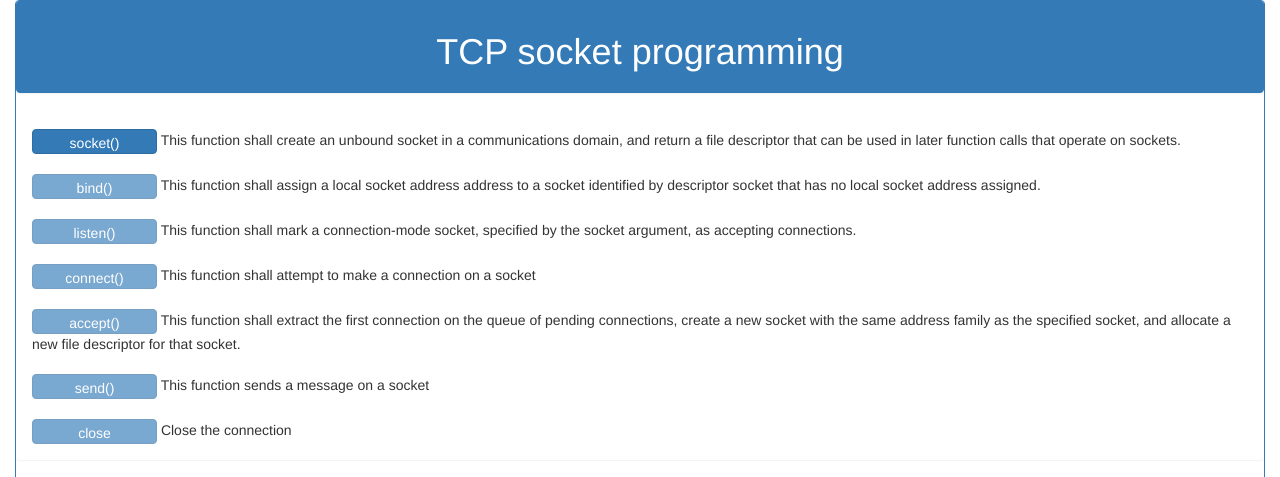
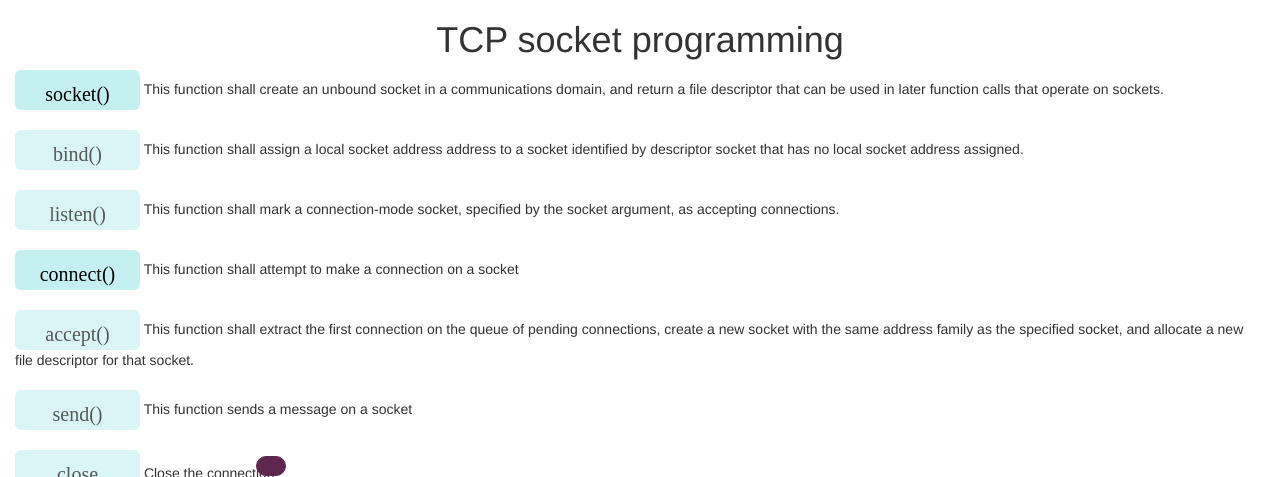
Before and after one commit to sdew021/OS-Concepts-Sim, a Django app: page /synchro/socket/demo/1/ in a window 1280 px wide; the page is wider, and only the part inside the window is pictured. Shown: the top 477 px of that part. Run offline with Django 3.2, Linux system fonts and the light colour scheme; some libraries are stand-ins or nearby versions.

Commit message:
modified socket programming layout

```diff
--- a/ossim/synchro/templates/synchro/TCP.html
+++ b/ossim/synchro/templates/synchro/TCP.html
@@ -1,66 +1,230 @@
 <!DOCTYPE html>
 
 <style>
+
+    #submit {
+  background-color: #c5f0f1;
+  padding: .5em;
+  -moz-border-radius: 5px;
+  -webkit-border-radius: 5px;
+  border-radius: 6px;
+  color: #000;
+  width : 125px;
+  height : 40px;
+  font-family: 'Oswald';
+  font-size: 20px;
+  text-decoration: none;
+  border: none;
+}
+
+#submit:hover {
+  border: none;
+  background: #ebc4f2;
+  box-shadow: 0px 0px 1px #777;
+}
+
+#socket {
+  background-color: #c5f0f1;
+  padding: .5em;
+  -moz-border-radius: 5px;
+  -webkit-border-radius: 5px;
+  border-radius: 6px;
+  color: #000;
+  width : 125px;
+  height : 40px;
+  font-family: 'Oswald';
+  font-size: 20px;
+  text-decoration: none;
+  border: none;
+}
+#socket:hover {
+  border: none;
+  background: #ebc4f2;
+  box-shadow: 0px 0px 1px #777;
+}
+
+#bind {
+  background-color: #c5f0f1;
+  padding: .5em;
+  -moz-border-radius: 5px;
+  -webkit-border-radius: 5px;
+  border-radius: 6px;
+  color: #000;
+  width : 125px;
+  height : 40px;
+  font-family: 'Oswald';
+  font-size: 20px;
+  text-decoration: none;
+  border: none;
+}
+#bind:hover {
+  border: none;
+  background: #ebc4f2;
+  box-shadow: 0px 0px 1px #777;
+}
+
+#listen {
+  background-color: #c5f0f1;
+  padding: .5em;
+  -moz-border-radius: 5px;
+  -webkit-border-radius: 5px;
+  border-radius: 6px;
+  color: #000;
+  width : 125px;
+  height : 40px;
+  font-family: 'Oswald';
+  font-size: 20px;
+  text-decoration: none;
+  border: none;
+}
+#listen:hover {
+  border: none;
+  background: #ebc4f2;
+  box-shadow: 0px 0px 1px #777;
+}
+
+#connect {
+  background-color: #c5f0f1;
+  padding: .5em;
+  -moz-border-radius: 5px;
+  -webkit-border-radius: 5px;
+  border-radius: 6px;
+  color: #000;
+  width : 125px;
+  height : 40px;
+  font-family: 'Oswald';
+  font-size: 20px;
+  text-decoration: none;
+  border: none;
+}
+#connect:hover {
+  border: none;
+  background: #ebc4f2;
+  box-shadow: 0px 0px 1px #777;
+}
+
+#accept {
+  background-color: #c5f0f1;
+  padding: .5em;
+  -moz-border-radius: 5px;
+  -webkit-border-radius: 5px;
+  width : 125px;
+  height : 40px;
+  border-radius: 6px;
+  color: #000;
+  font-family: 'Oswald';
+  font-size: 20px;
+  text-decoration: none;
+  border: none;
+}
+#accept:hover {
+  border: none;
+  background: #ebc4f2;
+  box-shadow: 0px 0px 1px #777;
+}
+
+#move {
+  background-color: #c5f0f1;
+  padding: .5em;
+  -moz-border-radius: 5px;
+  -webkit-border-radius: 5px;
+  border-radius: 6px;
+  color: #000;
+  font-family: 'Oswald';
+  font-size: 20px;
+  text-decoration: none;
+  border: none;
+  width : 125px;
+  height : 40px;
+}
+#move:hover {
+  border: none;
+  background: #ebc4f2;
+  box-shadow: 0px 0px 1px #777;
+}
+
+#close {
+  background-color: #c5f0f1;
+  padding: .5em;
+  width : 125px;
+  height : 40  -moz-border-radius: 5px;
+  -webkit-border-radius: 5px;
+  border-radius: 6px;
+  color: #000;
+  font-family: 'Oswald';
+  font-size: 20px;
+  text-decoration: none;
+  border: none;
+}
+#close:hover {
+  border: none;
+  background: #ebc4f2;
+  box-shadow: 0px 0px 1px #777;
+}
   #container {
   width: 953px;
   height: 5px;
   position: absolute;
-  background: white;
-  top: 88%;
+  background: #5E2750;
+  top: 68%;
   left: 18%;
   }
   #animate {
   width: 50px;
   height: 5px;
   position: absolute;
-  background-color: white;
+  background-color: #5E2750;
   top: 0%;
   left: 0%;
   opacity: 0;
   }
+
+    body{
+    background-color : #5E2750;
+    color: #ebc4f2;
+    }
+
 </style>
 
 <head>
-  <link rel="stylesheet" href="https://maxcdn.bootstrapcdn.com/bootstrap/3.3.7/css/bootstrap.min.css">
+  <link href="css/bootstrap.min.css" rel="stylesheet">
 </head>
 
 <body>
   <!-- jQuery (necessary for Bootstrap's JavaScript plugins) -->
   <script src="https://ajax.googleapis.com/ajax/libs/jquery/1.12.4/jquery.min.js"></script>
   <!-- Include all compiled plugins (below), or include individual files as needed -->
-  <script src="https://maxcdn.bootstrapcdn.com/bootstrap/3.3.7/js/bootstrap.min.js"></script>
+  <script src="js/bootstrap.min.js"></script>
   <div class="container-fluid">
-  <div class="panel panel-primary">
-  <div class="panel panel-heading">
     <center><h1>TCP socket programming</h1></center>
-    </div>
-    <div class="panel panel-body">
-    <button class="btn btn-primary" type ="button", onclick ="socket()", style ="height:25px;width:125px;line-height:1">socket()</button> This  function shall create an unbound socket in a communications domain, and return a file descriptor that can be used in later function calls that operate on sockets.
+    <button id = "socket" class="btn btn-primary" type ="button", onclick ="socket()">socket()</button> This  function shall create an unbound socket in a communications domain, and return a file descriptor that can be used in later function calls that operate on sockets.
     <br/><br/>
-    <button id  = "bind" class="btn btn-primary" type ="button", onclick ="bind()", style ="height:25px;width:125px;line-height:1" disabled>bind()</button> This function shall assign a local socket address address to a socket identified by descriptor socket that has no local socket address assigned.
+    <button id  ="bind" class="btn btn-primary" type ="button", onclick ="bind()"disabled>bind()</button> This function shall assign a local socket address address to a socket identified by descriptor socket that has no local socket address assigned.
     <br/><br/>
-    <button id ="listen" class="btn btn-primary" type ="button", onclick ="listen()", style ="height:25px;width:125px;line-height:1" disabled>listen()</button> This function shall mark a connection-mode socket, specified by the socket argument, as accepting connections.
+    <button id ="listen" class="btn btn-primary" type ="button", onclick ="listen()"disabled>listen()</button> This function shall mark a connection-mode socket, specified by the socket argument, as accepting connections.
     <br/><br/>
-    <button id ="connect" class="btn btn-primary" type ="button", onclick ="connect()", style ="height:25px;width:125px;line-height:1" disabled>connect()</button> This function shall attempt to make a connection on a socket
+    <button id ="connect" class="btn btn-primary" type ="button", onclick ="connect()">connect()</button> This function shall attempt to make a connection on a socket
     <br/><br/>
-    <button id  ="accept"  class="btn btn-primary" type ="button", onclick ="accept()", style ="height:25px;width:125px;line-height:1" disabled>accept()</button> This function shall extract the first connection on the queue of pending connections, create a new socket with the same address family as the specified socket, and allocate a new file descriptor for that socket.
+    <button id  ="accept"  class="btn btn-primary" type ="button", onclick ="accept()" disabled>accept()</button> This function shall extract the first connection on the queue of pending connections, create a new socket with the same address family as the specified socket, and allocate a new file descriptor for that socket.
     <br/><br/>
-    <button id ="move" class="btn btn-primary" type ="button", onclick ="myMove()", style ="height:25px;width:125px;line-height:1" disabled>send()</button> This function sends a message on a socket
+    <button id ="move" class="btn btn-primary" type ="button", onclick ="myMove()"disabled>send()</button> This function sends a message on a socket
     <br/><br/>
-    <button id ="close" class="btn btn-primary" type ="button", onclick ="closee()", style ="height:25px;width:125px;line-height:1" disabled>close</button> Close the connection
-    </div>
-</div>
-    <button type = "button", id ="server", name = "server", style="height:125px;width:125px;position:absolute;top:80%;left:10%;border-radius:125px;border:1px solid #000">Server </button>
-    <button type = "button", id ="client", name = "client", style="height:125px;width:125px;position:absolute;top:80%;left:80%;border-radius:125px;border:1px solid #000">Client </button>
+    <button id ="close" class="btn btn-primary" type ="button", onclick ="closee()" disabled>close</button> Close the connection
 
-    <button type = "button", id ="one", name = "one", style="height:30px;width:30px;position:absolute;top:81%;left:18%;border-radius:30px;border:1px solid #FFFFFF;background-color:#FFFFFF"></button>
-    <button type = "button", id ="two", name = "two", style="height:30px;width:30px;position:absolute;top:86%;left:19%;border-radius:30px;border:1px solid #FFFFFF;background-color:#FFFFFF"></button>
-    <button type = "button", id ="three", name = "three", style="height:30px;width:30px;position:absolute;top:91%;left:18%;border-radius:30px;border:1px solid #FFFFFF;background-color:#FFFFFF"></button>
-    <button type = "button", id ="four", name = "four", style="height:30px;width:30px;position:absolute;top:77%;left:20%;border-radius:30px;border:1px solid #FFFFFF;background-color:#FFFFFF"></button>
-    <button type = "button", id ="five", name = "five", style="height:30px;width:30px;position:absolute;top:86%;left:22%;border-radius:30px;border:1px solid #FFFFFF;background-color:#FFFFFF"></button>
-    <button type = "button", id ="six", name = "six", style="height:30px;width:30px;position:absolute;top:95%;left:20%;border-radius:30px;border:1px solid #FFFFFF;background-color:#FFFFFF"></button>
+    <button type = "button", id ="server", name = "server", style="background-color: #5E2750;color:#5E2750;height:25px;width:140px;position:absolute;top:72%;left:10%;border-radius:25px;border:1px solid #5E2750">Server </button>
+    <input type="image" name="imgbtn" src="http://icons.iconarchive.com/icons/oxygen-icons.org/oxygen/128/Devices-computer-icon.png"  alt="Tool Tip", style="position:absolute;top:60%;left:10%;  ">
 
-    <button type = "button", id ="connection", name = "connection", style="height:5px;width:953px;position:absolute;top:88%;left:18%;background-color:white;border:1px solid #FFFFFF"> </button>
+    <button type = "button", id ="client", name = "client", style="background-color: #5E2750;color:#5E2750;height:25px;width:140px;position:absolute;top:72%;left:80%;border-radius:25px;border:1px solid #5E2750">Client </button>
+    <input type="image" name="imgbtn" src="http://icons.iconarchive.com/icons/oxygen-icons.org/oxygen/128/Devices-computer-icon.png"  alt="Tool Tip", style="position:absolute;top:60%;left:80%;  ">
+
+    <button type = "button", id ="one", name = "one", style="height:20px;width:30px;position:absolute;top:61%;left:18%;border-radius:30px;border:1px solid #5E2750;background-color:#5E2750"></button>
+    <button type = "button", id ="two", name = "two", style="height:20px;width:30px;position:absolute;top:66%;left:19%;border-radius:30px;border:1px solid #5E2750;background-color:#5E2750"></button>
+    <button type = "button", id ="three", name = "three", style="height:20px;width:30px;position:absolute;top:71%;left:18%;border-radius:30px;border:1px solid #5E2750;background-color:#5E2750"></button>
+    <button type = "button", id ="four", name = "four", style="height:20px;width:30px;position:absolute;top:57%;left:20%;border-radius:30px;border:1px solid #5E2750;background-color:#5E2750"></button>
+    <button type = "button", id ="five", name = "five", style="height:20px;width:30px;position:absolute;top:66%;left:22%;border-radius:30px;border:1px solid #5E2750;background-color:#5E2750"></button>
+    <button type = "button", id ="six", name = "six", style="height:20px;width:30px;position:absolute;top:75%;left:20%;border-radius:30px;border:1px solid #5E2750;background-color:#5E2750"></button>
+
+    <button type = "button", id ="connection", name = "connection", style="height:5px;width:953px;position:absolute;top:68%;left:18%;background-color:white;border:1px solid #5E2750"> </button>
 
     <div id ="container">
       <div id ="animate"></div>
@@ -70,14 +234,14 @@
 
     function socket()
     {
-      document.getElementById("server").style.backgroundColor = '#FFFF00';
-      document.getElementById("client").style.backgroundColor = '#FFFF00';
+      document.getElementById("server").style.backgroundColor = '#c5f0f1';
+      document.getElementById("client").style.backgroundColor = '#c5f0f1';
       document.getElementById("bind").disabled = false;
     }
 
     function bind()
     {
-      document.getElementById("server").style.backgroundColor = '#FF0000';
+      document.getElementById("server").style.backgroundColor = '#ebc4f2';
       document.getElementById("listen").disabled = false;
     }
 
@@ -96,12 +260,15 @@
     {
       //document.getElementById("connection").style.border = '1px solid #000000';
       document.getElementById("container").style.border = '1px solid #000000';
+
+      document.getElementById("container").style.backgroundColor = '#FFFFFF';
       document.getElementById("accept").disabled = false;
       document.getElementById("close").disabled = false;
     }
 
     function accept()
     {
+      document.getElementById("client").style.backgroundColor = '#ebc4f2';
       //document.getElementById("connection").style.backgroundColor = '#00FF00';
       document.getElementById("container").style.backgroundColor = '#00FF00';
       document.getElementById("move").disabled = false;
@@ -116,6 +283,7 @@
     function frame() {
       if (pos == 903) {
         clearInterval(id);
+        document.getElementById("animate").style.backgroundColor = '#5E2750';
       } else {
         pos++;
         elem.style.left = pos + 'px';
@@ -125,19 +293,19 @@
 
     function closee()
     {
-      document.getElementById("animate").style.backgroundColor = '#FFFFFF'
-      document.getElementById("server").style.backgroundColor = '#DCDCDC'
-      document.getElementById("client").style.backgroundColor = '#DCDCDC';
+      document.getElementById("animate").style.backgroundColor = '#5E2750';
+      document.getElementById("server").style.backgroundColor = '#5E2750';
+      document.getElementById("client").style.backgroundColor = '#5E2750';
 
-      document.getElementById("one").style.backgroundColor = '#FFFFFF';
-      document.getElementById("two").style.backgroundColor = '#FFFFFF';
-      document.getElementById("three").style.backgroundColor = '#FFFFFF';
-      document.getElementById("four").style.backgroundColor = '#FFFFFF';
-      document.getElementById("five").style.backgroundColor = '#FFFFFF';
-      document.getElementById("six").style.backgroundColor = '#FFFFFF';
+      document.getElementById("one").style.backgroundColor = '#5E2750';
+      document.getElementById("two").style.backgroundColor = '#5E2750';
+      document.getElementById("three").style.backgroundColor = '#5E2750';
+      document.getElementById("four").style.backgroundColor = '#5E2750';
+      document.getElementById("five").style.backgroundColor = '#5E2750';
+      document.getElementById("six").style.backgroundColor = '#5E2750';
 
-      document.getElementById("container").style.backgroundColor = '#FFFFFF';
-      document.getElementById("container").style.border = '1px solid #FFFFFF';
+      document.getElementById("container").style.backgroundColor = '#5E2750';
+      document.getElementById("container").style.border = '1px solid #5E2750';
 
       document.getElementById("bind").disabled = true;
       document.getElementById("listen").disabled = true;
```
Also changed, not shown: ossim/synchro/templates/synchro/UDP.html (+137 -31 lines).
